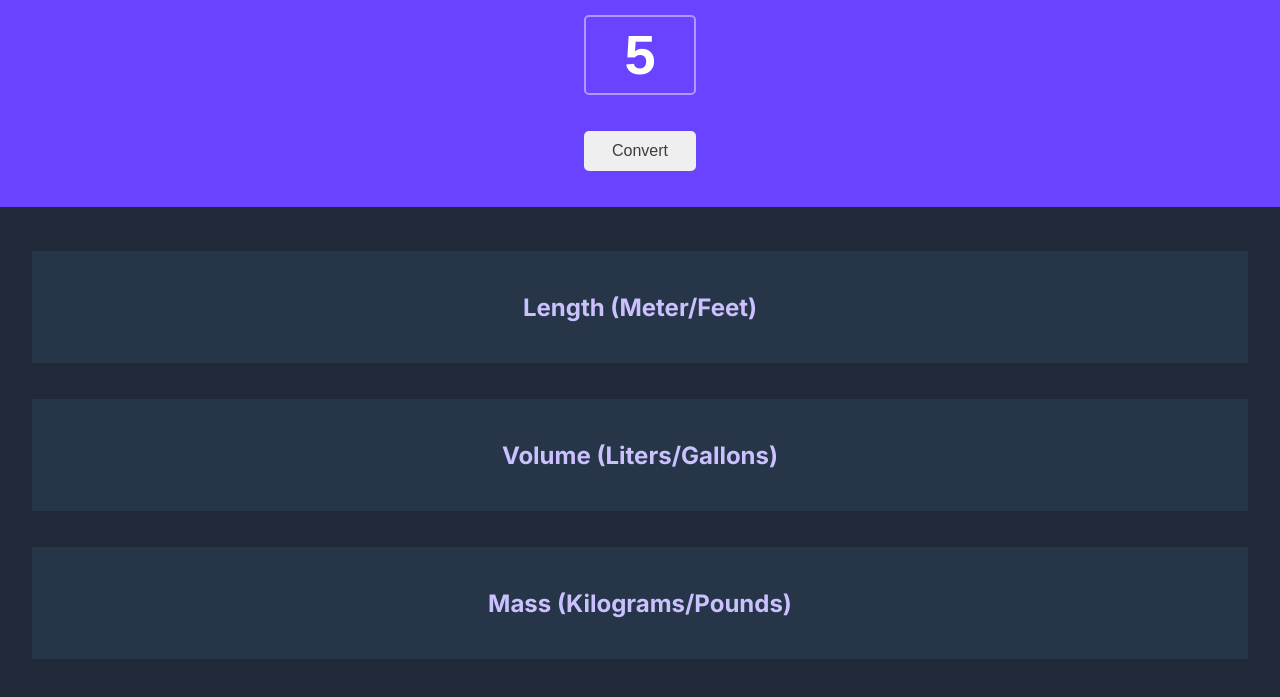
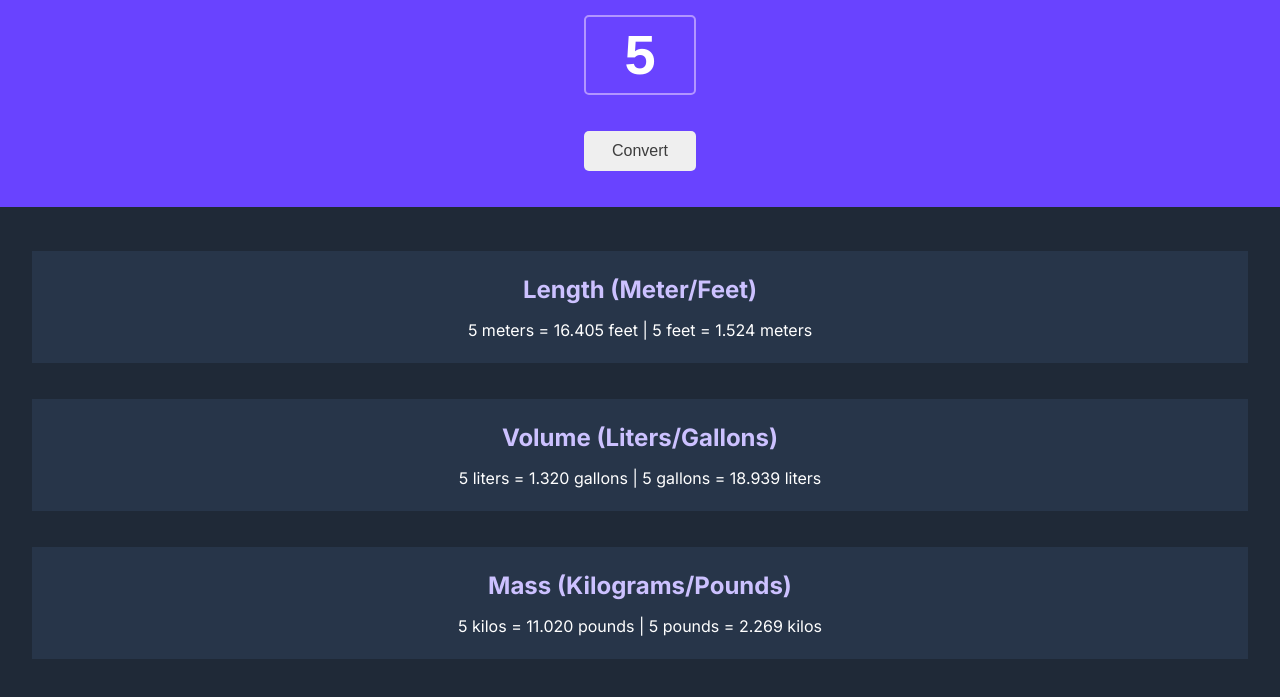
Before and after one commit to Exceptionary-Rae/unit-converter, a website built with Vite: page index.html in a window 1280 px wide. Both pictures are taken after typing "5" into the empty fields and a click on the button "Convert". Shown: the part 97-794 px from the top of the page. Built offline with nearby package versions, Linux system fonts and the light colour scheme.

Commit message:
Completed JS

```diff
--- a/index.css
+++ b/index.css
@@ -72,9 +72,15 @@ body::-webkit-scrollbar {
     height: 7rem;
     display: flex;
     flex-direction: column;
-    justify-content: space-evenly;
+    justify-content: center;
+    gap: 1rem;
 }
 
 .unit-title {
     color: #CCC1FF;
+    margin: 0;
 }
+
+.unit {
+    margin: 0;
+}
--- a/index.html
+++ b/index.html
@@ -15,12 +15,15 @@
         <div id="unit-container">
             <div class="unit-card">
                 <h2 class="unit-title">Length (Meter/Feet)</h2>
+                <p id="length" class="unit">0 meters = 0.000 feet | 0 feet = 0.000 meters</p>
             </div>
             <div class="unit-card">
                 <h2 class="unit-title">Volume (Liters/Gallons)</h2>
+                <p id="volume" class="unit">0 liters = 0.000 gallons | 0 gallons = 0.000 liters</p>
             </div>
             <div class="unit-card">
                 <h2 class="unit-title">Mass (Kilograms/Pounds)</h2>
+                <p id="mass" class="unit">0 kilos = 0.000 pounds | 0 pounds = 0.000 kilos</p>
             </div>
         </div>
         <script src="index.js"></script>
--- a/index.js
+++ b/index.js
@@ -3,3 +3,37 @@
 1 liter = 0.264 gallon
 1 kilogram = 2.204 pound
 */
+const inputField = document.getElementById("num-input")
+const convertBtn = document.getElementById("convert-btn")
+const lengthContent = document.getElementById("length")
+const volumeContent = document.getElementById("volume")
+const massContent = document.getElementById("mass")
+const nothing = inputField.value
+
+let length = ["meter", "feet"]
+let volume = ["liter", "gallon"]
+let mass = ["kilo", "pound"]
+
+let input = 0
+
+convertBtn.addEventListener("click", function() {
+    if (inputField.value === nothing) {
+        input = 0
+    } else {
+        input = inputField.value
+    }
+
+    render()
+})
+
+function render() {
+    lengthContent.textContent = `${input} meters = ${convert(input, 3.281)[0].toFixed(3)} feet | ${input} feet = ${convert(input, 3.281)[1].toFixed(3)} meters`
+
+    volumeContent.textContent = `${input} liters = ${convert(input, 0.264)[0].toFixed(3)} gallons | ${input} gallons = ${convert(input, 0.264)[1].toFixed(3)} liters`
+
+    massContent.textContent = `${input} kilos = ${convert(input, 2.204)[0].toFixed(3)} pounds | ${input} pounds = ${convert(input, 2.204)[1].toFixed(3)} kilos`
+}
+
+function convert(x, y) {
+    return [x * y, x / y]
+}
```
